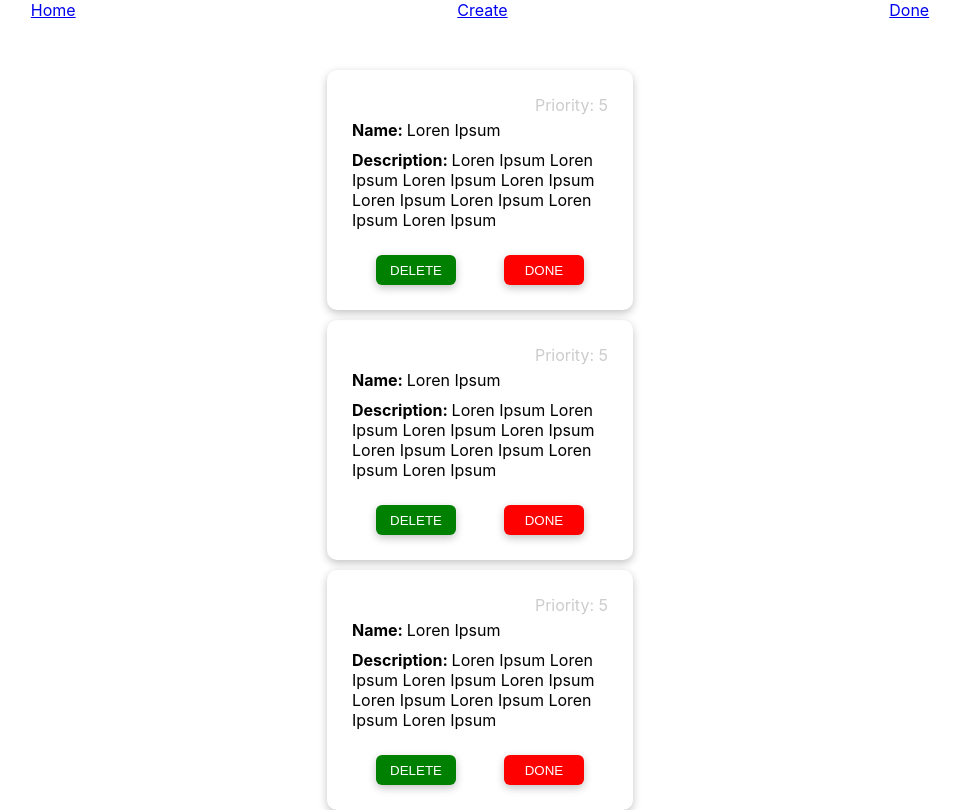
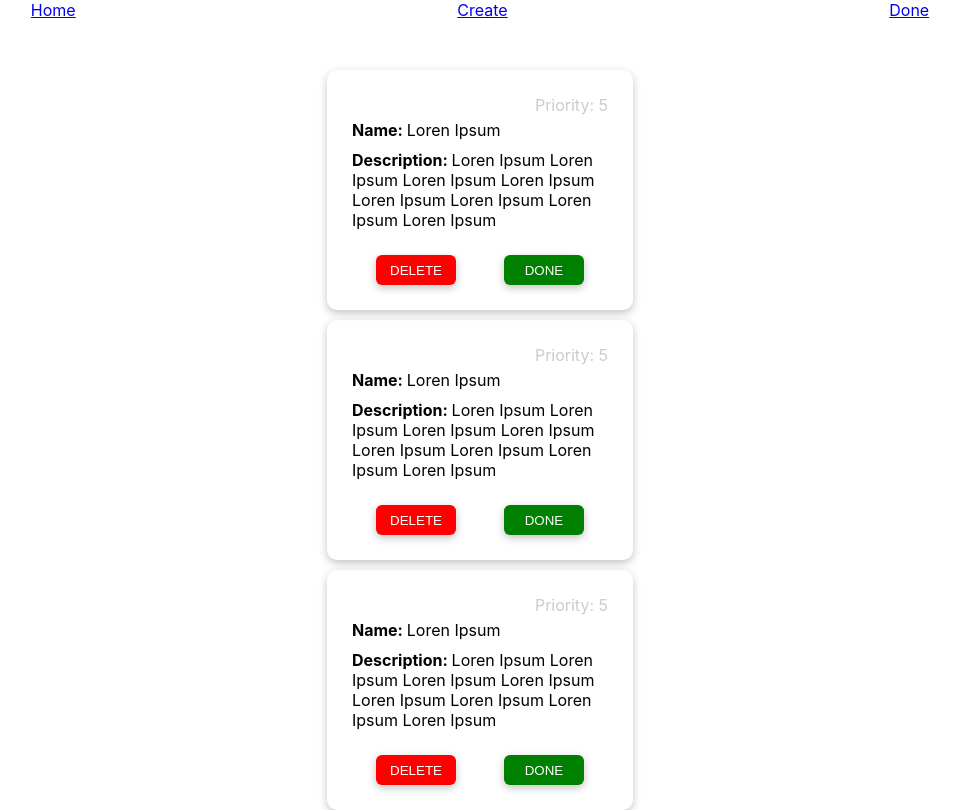
Before and after one commit to ralvescosta/poc_reactjs_testing_library, a React (Create React App) app: page / in a window 1280 px wide. Shown: the top 810 px of the page, without its empty margins (160-1119 px from the left). Built offline with nearby package versions, Linux system fonts and the light colour scheme.

Commit message:
refactor: todo item view

```diff
--- a/src/components/TodoItem/index.tsx
+++ b/src/components/TodoItem/index.tsx
@@ -17,8 +17,8 @@ export const TodoItem = () => {
       </div>
 
       <div className="todo-item-buttons-content">
-        <button className="todo-item-button success">DELETE</button>
-        <button className="todo-item-button danger">DONE</button>
+        <button className="todo-item-button danger">DELETE</button>
+        <button className="todo-item-button success">DONE</button>
       </div>
     </div>
   )
```
Also changed, not shown: 1 other file (tests, documents, lock files or other folders).
